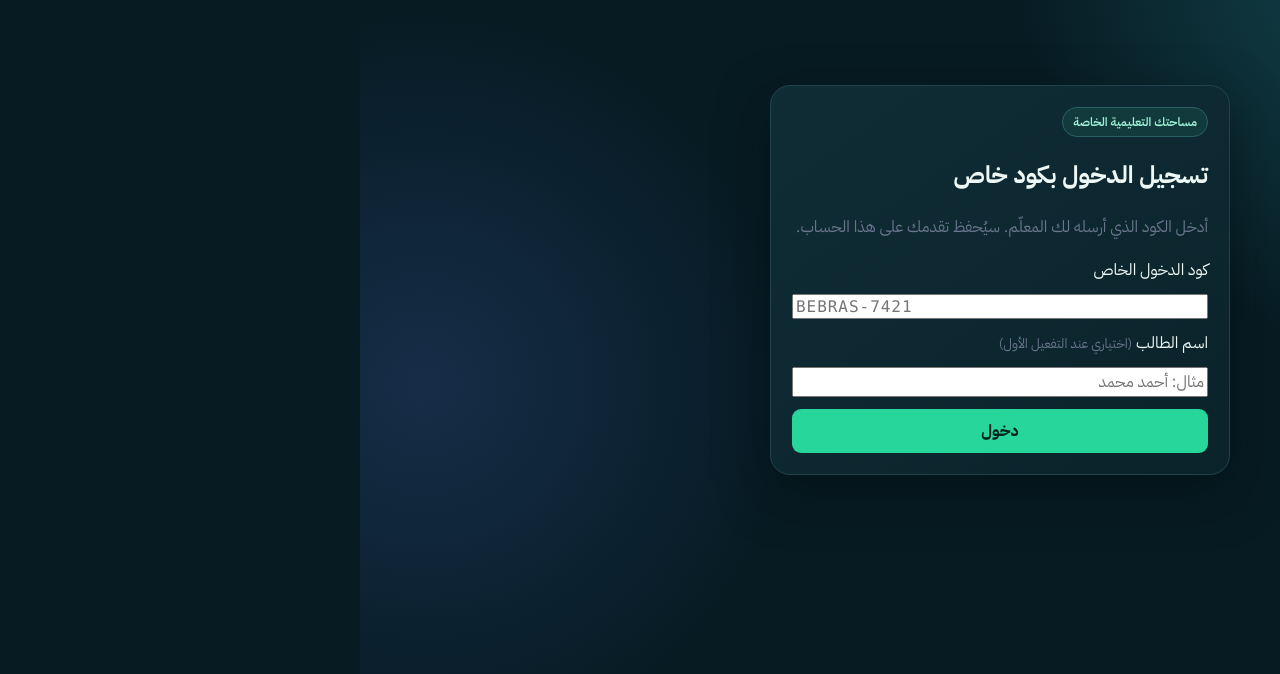
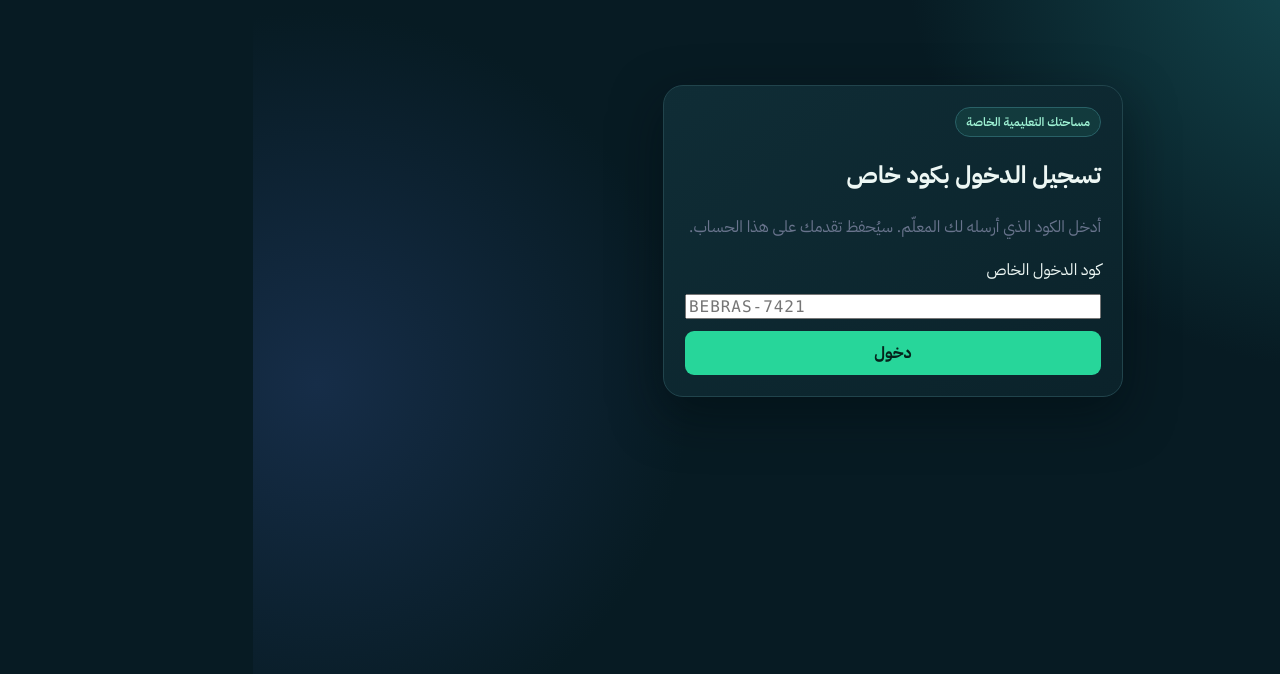
Before and after one commit to derlon2090-cpu/bepkang, a Next.js app: page /login in a window 1280 px wide. Shown: the top 674 px of the page. Built offline with nearby package versions, Linux system fonts and the light colour scheme.

Commit message:
fix: remove optional student name from login

```diff
--- a/auth.ts
+++ b/auth.ts
@@ -18,7 +18,7 @@ export const { handlers, auth, signIn, signOut } = NextAuth({
   session: { strategy: "jwt" },
   providers: [Credentials({
     name: "كود الدخول الخاص",
-    credentials: { code: { label: "كود الدخول الخاص", type: "text" }, studentName: { label: "اسم الطالب", type: "text" } },
+    credentials: { code: { label: "كود الدخول الخاص", type: "text" } },
     async authorize(credentials) {
       const code = typeof credentials?.code === "string" ? credentials.code.trim().toUpperCase() : "";
       const database = getDb();
@@ -35,7 +35,7 @@ export const { handlers, auth, signIn, signOut } = NextAuth({
           return { id: user.id, name: user.name };
         }
         if (accessCode.usedCount >= accessCode.maxUses) throw new AccessCodeError("code-exhausted");
-        const [user] = await tx.insert(users).values({ name: normalizedName(credentials?.studentName, accessCode.label ?? code) }).returning();
+        const [user] = await tx.insert(users).values({ name: normalizedName(undefined, accessCode.label ?? code) }).returning();
         await tx.update(accessCodes).set({ usedCount: sql`${accessCodes.usedCount} + 1`, ...(accessCode.maxUses === 1 ? { boundUserId: user.id } : {}) }).where(eq(accessCodes.id, accessCode.id));
         return { id: user.id, name: user.name };
       });
--- a/src/app/login/page.tsx
+++ b/src/app/login/page.tsx
@@ -6,17 +6,17 @@ import { useState } from "react";
 const messages: Record<string, string> = { "invalid-code": "الكود غير صحيح.", "expired-code": "انتهت صلاحية هذا الكود.", "inactive-code": "تم إيقاف هذا الكود.", "code-exhausted": "اكتمل عدد استخدامات هذا الكود.", unavailable: "خدمة الدخول غير متاحة مؤقتًا." };
 
 export default function LoginPage() {
-  const [code, setCode] = useState(""); const [studentName, setStudentName] = useState(""); const [message, setMessage] = useState(""); const [busy, setBusy] = useState(false);
+  const [code, setCode] = useState(""); const [message, setMessage] = useState(""); const [busy, setBusy] = useState(false);
   async function submit(event: React.FormEvent) {
     event.preventDefault(); setMessage("");
     if (!code.trim()) { setMessage("أدخل كود الدخول الخاص."); return; }
-    setBusy(true); const result = await signIn("credentials", { code, studentName, redirect: false }); setBusy(false);
+    setBusy(true); const result = await signIn("credentials", { code, redirect: false }); setBusy(false);
     if (result?.error) { setMessage(messages[result.code ?? ""] ?? "الكود غير صحيح أو منتهي الصلاحية."); return; }
     window.location.assign("/");
   }
   return <main className="shell"><section className="card panel" style={{ maxWidth: 460, margin: "60px auto" }}>
     <span className="tag">مساحتك التعليمية الخاصة</span><h1>تسجيل الدخول بكود خاص</h1><p style={{ color: "#69748d", lineHeight: 1.8 }}>أدخل الكود الذي أرسله لك المعلّم. سيُحفظ تقدمك على هذا الحساب.</p>
-    <form onSubmit={submit} style={{ display: "grid", gap: 12 }}><label htmlFor="code">كود الدخول الخاص</label><input id="code" value={code} onChange={(e) => setCode(e.target.value.toUpperCase())} placeholder="BEBRAS-7421" autoCapitalize="characters" autoComplete="off" spellCheck={false} dir="ltr" style={{ fontFamily: "ui-monospace, SFMono-Regular, Menlo, monospace", letterSpacing: ".06em" }} /><label htmlFor="studentName">اسم الطالب <small style={{ color: "#69748d" }}>(اختياري عند التفعيل الأول)</small></label><input id="studentName" value={studentName} onChange={(e) => setStudentName(e.target.value)} placeholder="مثال: أحمد محمد" autoComplete="name" /><button className="btn" disabled={busy} type="submit">{busy ? "جارٍ التحقق…" : "دخول"}</button></form>
+    <form onSubmit={submit} style={{ display: "grid", gap: 12 }}><label htmlFor="code">كود الدخول الخاص</label><input id="code" value={code} onChange={(e) => setCode(e.target.value.toUpperCase())} placeholder="BEBRAS-7421" autoCapitalize="characters" autoComplete="off" spellCheck={false} dir="ltr" style={{ fontFamily: "ui-monospace, SFMono-Regular, Menlo, monospace", letterSpacing: ".06em" }} /><button className="btn" disabled={busy} type="submit">{busy ? "جارٍ التحقق…" : "دخول"}</button></form>
     {message && <p className="error" role="alert">{message}</p>}
   </section></main>;
 }
```
